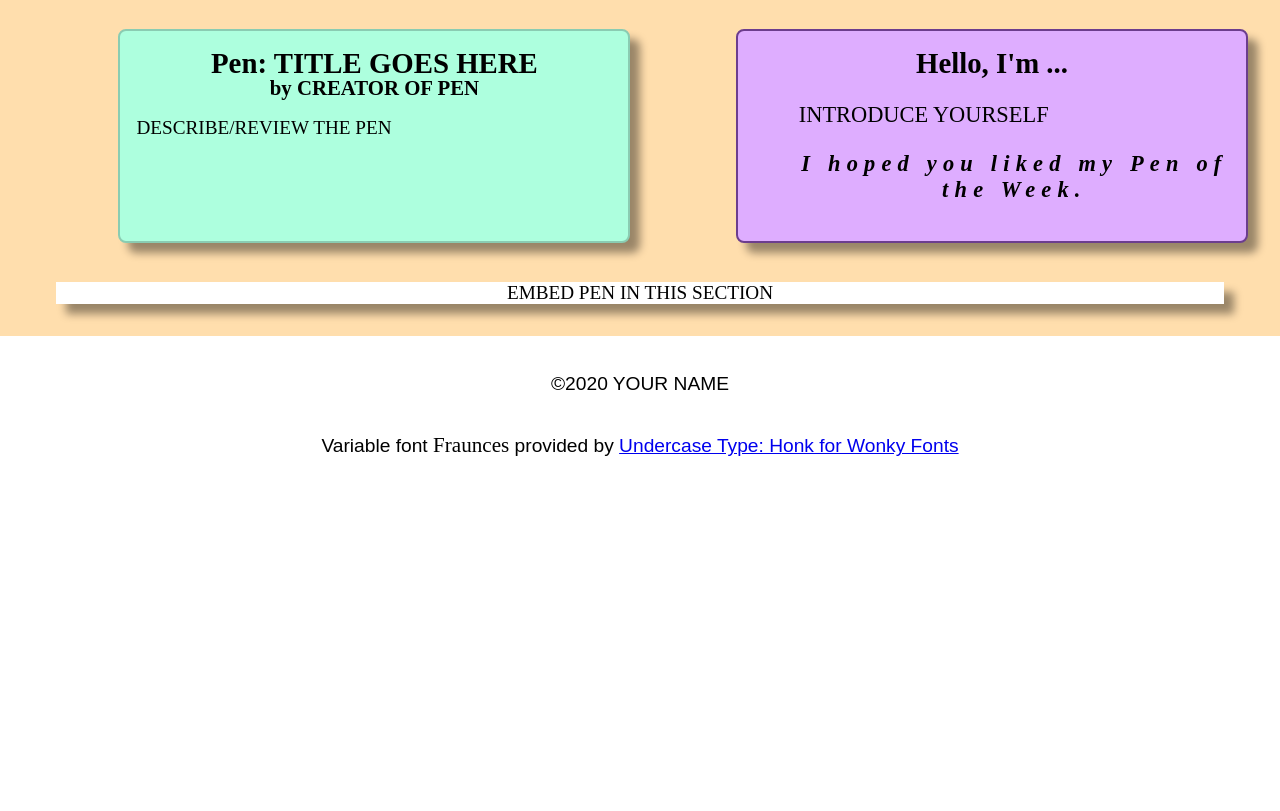
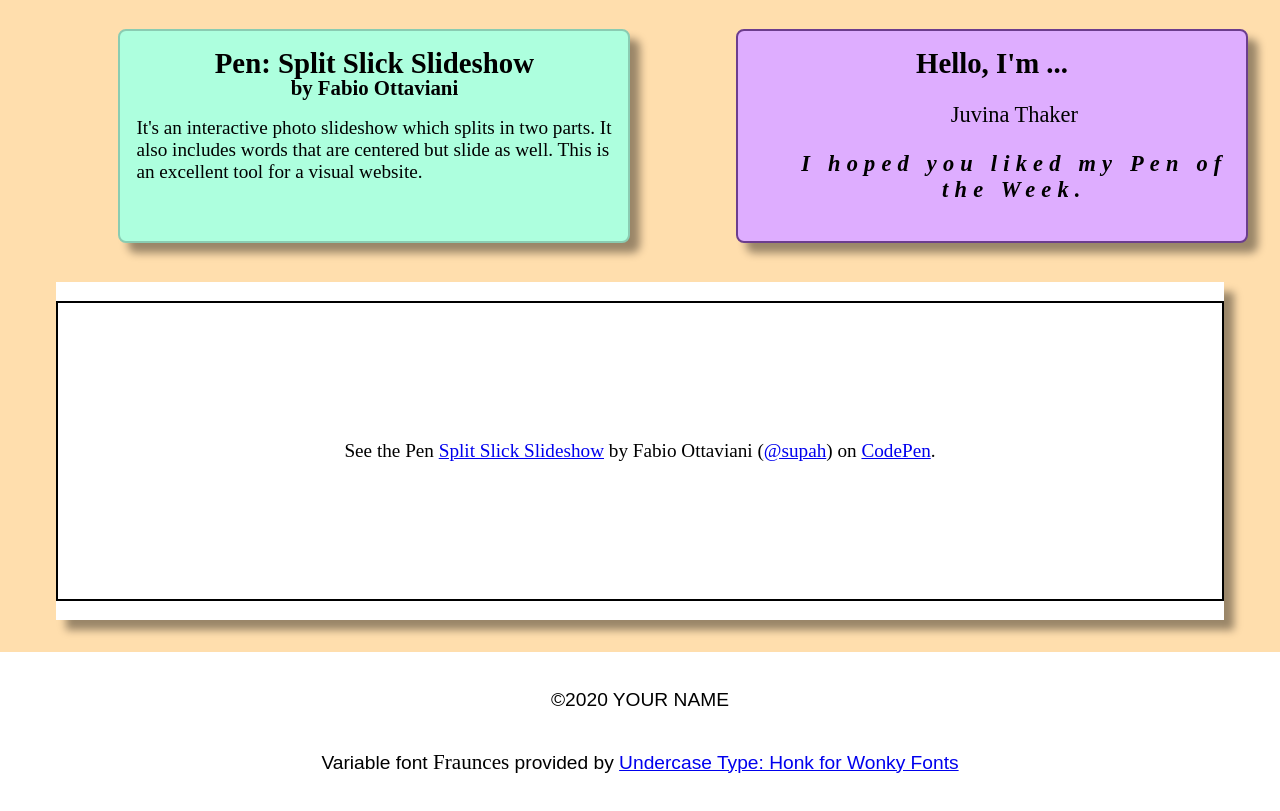
Before and after one commit to RVCC-IDMX/embed-codepen-juvithaker, a plain HTML site: page index.html in a window 1280 px wide. Shown: the part 67-878 px from the top of the page. Before the commit the page ends 800 px from the top, so only its background shows below. Drawn offline with Linux system fonts and the light colour scheme; a script that the page names is missing; a web font is replaced by a local one.

Commit message:
final commit

```diff
--- a/index.html
+++ b/index.html
@@ -16,14 +16,19 @@
 
       <main>
         <article>
-          <h2>Pen: TITLE GOES HERE</h2>
-          <h3>by CREATOR OF PEN</h3>
-          <p>DESCRIBE/REVIEW THE PEN</p>
+          <h2>Pen: Split Slick Slideshow</h2>
+          <h3>by Fabio Ottaviani</h3>
+          <p>It's an interactive photo slideshow which splits in two parts. It also includes words that are centered but slide as well. This is an excellent tool for a visual website.  </p>
         </article>
-        <section>EMBED PEN IN THIS SECTION</section>
+        <section><p class="codepen" data-height="300" data-default-tab="result" data-slug-hash="zZaPeE" data-user="supah" style="height: 300px; box-sizing: border-box; display: flex; align-items: center; justify-content: center; border: 2px solid; margin: 1em 0; padding: 1em;">
+          <span>See the Pen <a href="https://codepen.io/supah/pen/zZaPeE">
+          Split Slick Slideshow</a> by Fabio Ottaviani (<a href="https://codepen.io/supah">@supah</a>)
+          on <a href="https://codepen.io">CodePen</a>.</span>
+        </p>
+        <script async src="https://cpwebassets.codepen.io/assets/embed/ei.js"></script></section>
         <aside>
           <h2>Hello, I'm ...</h2>
-          <p>INTRODUCE YOURSELF</p>
+          <p>Juvina Thaker</p>
           <p class="bye">I hoped you liked my Pen of the Week.</p>
         </aside>
       </main>
--- a/style.css
+++ b/style.css
@@ -81,6 +81,7 @@ article ul {
 aside {
   background-color: #deadff;
   border: 2px solid #6c3d8e;
+  text-align: center;
 }
 
 aside p {
```
Also changed, not shown: 1 other file.
